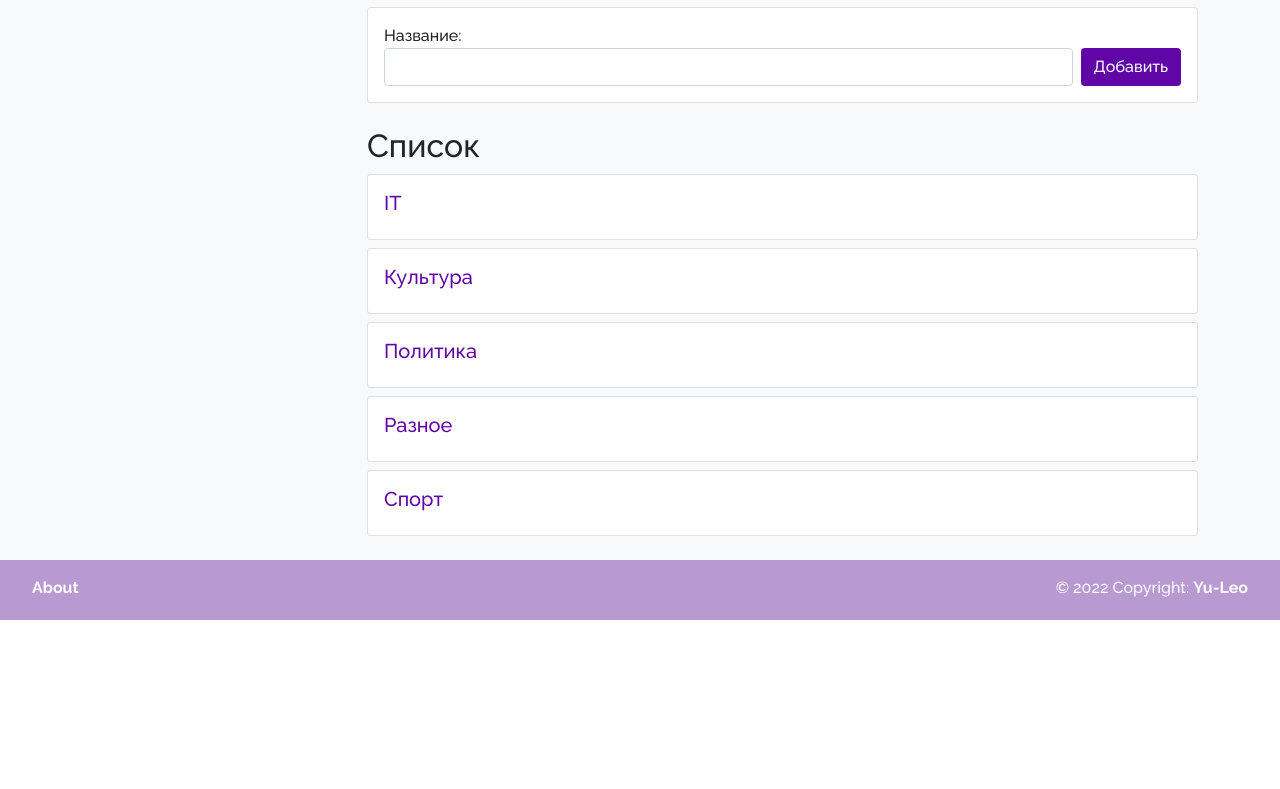
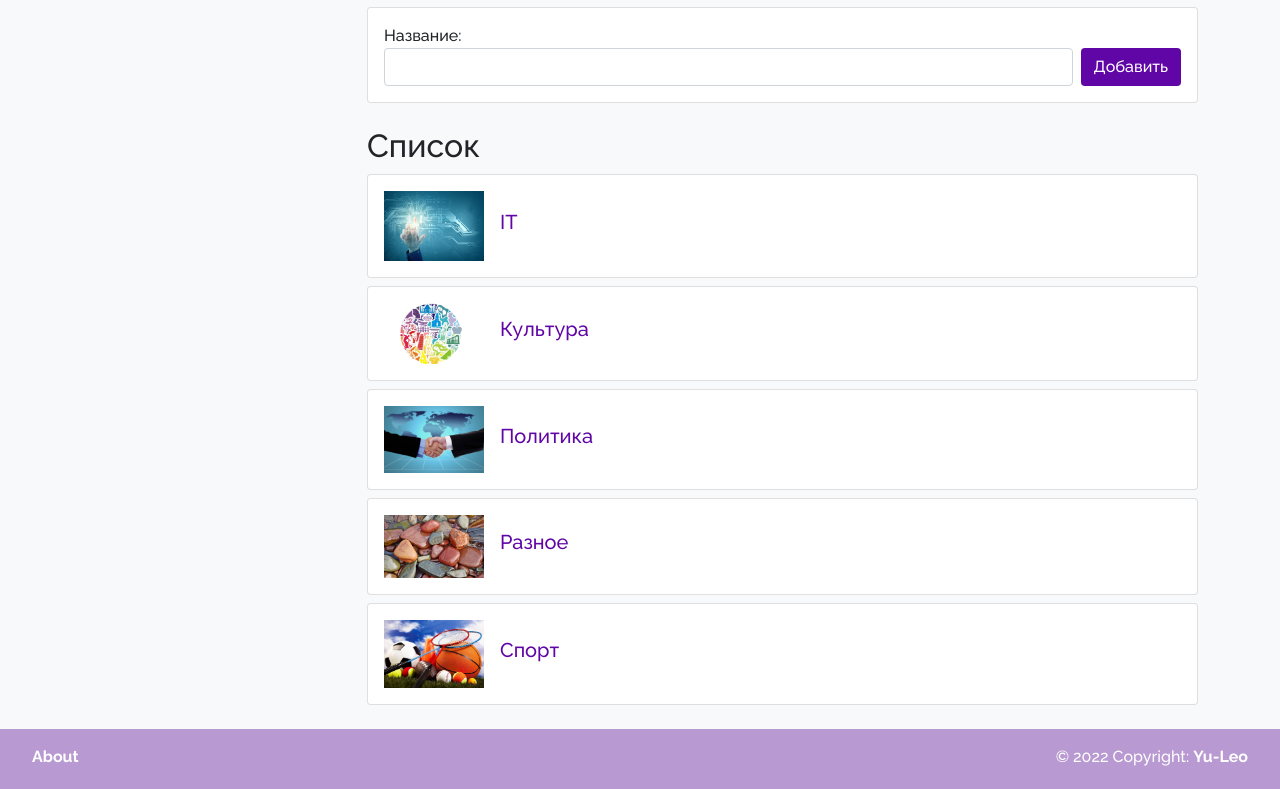
Before and after one commit to Yu-Leo/public-notes, a Django app: page /categories_list/ in a window 1280 px wide. Shown: the part 186-975 px from the top of the page. Before the commit the page ends 806 px from the top, so only its background shows below. Run offline with Django 3.2, Linux system fonts and the light colour scheme; data comes from the database, SQL or seed files in the repository; both versions use the stored data as it was after the commit; some libraries are stand-ins or nearby versions.

Commit message:
Add images to categories

```diff
--- a/publicnotes/wall/models.py
+++ b/publicnotes/wall/models.py
@@ -43,6 +43,7 @@ class Note(models.Model):
 
 class Category(models.Model):
     title = models.CharField(max_length=150, verbose_name='Название', unique=True)
+    preview = models.ImageField(upload_to='photos/%Y/%m/%d/', verbose_name='Превью', blank=True)
 
     def get_absolute_url(self):
         return reverse('category', kwargs={"pk": self.pk})
--- a/publicnotes/wall/templates/wall/categories_list.html
+++ b/publicnotes/wall/templates/wall/categories_list.html
@@ -38,16 +38,25 @@
     {% if page_obj %}
     <h2 class="mb-2">Список</h2>
     {% endif %}
+
     {% for item in page_obj %}
     <div class="card mb-2">
         <div class="card-body">
-            <h5><a href="{{ item.get_absolute_url }}"
-                   class="text-decoration-none text-purple stretched-link">{{ item.title }}</a></h5>
+            <div class="hstack gap-3">
+                <div>
+                    {% if item.preview %}
+                    <img src="{{ item.preview.url }}" alt="" width="100px">
+                    {% else%}
+                    {% endif %}
+                </div>
+                <div>
+                    <h5><a href="{{ item.get_absolute_url }}"
+                           class="text-decoration-none text-purple stretched-link">{{ item.title }}</a></h5>
+                </div>
+            </div>
         </div>
     </div>
     {% endfor %}
-
     {% include 'wall/inc/_pagination.html' %}
 </div>
-
 {% endblock %}
--- a/publicnotes/wall/templates/wall/category.html
+++ b/publicnotes/wall/templates/wall/category.html
@@ -1,6 +1,6 @@
 {% extends 'base.html' %}
 
-{% block title %}Категория: {{ title }}{% endblock %}
+{% block title %}Категория: {{ category.title }}{% endblock %}
 
 {% block sidebar %}{% endblock %}
 
@@ -11,9 +11,10 @@
         <h1>Категория: {{ title }}</h1>
     </div>
     <div>
-        <a href="{% url 'add_note' %}?category={{ title.pk }}" class="btn btn-outline-purple">Добавить заметку</a>
+        <a href="{% url 'add_note' %}?category={{ category.pk }}" class="btn btn-outline-purple">Добавить заметку</a>
     </div>
 </div>
+
 {% endblock %}
 
 
--- a/publicnotes/wall/views.py
+++ b/publicnotes/wall/views.py
@@ -30,7 +30,7 @@ class ViewCategory(ListView):
     def get_context_data(self, *, object_list=None, **kwargs):
         context = super(ViewCategory, self).get_context_data(**kwargs)
         try:
-            context['title'] = Category.objects.get(pk=self.kwargs['pk'])
+            context['category'] = Category.objects.get(pk=self.kwargs['pk'])
             return context
         except Category.DoesNotExist:
             raise Http404()
```
Also changed, not shown: publicnotes/db.sqlite3, publicnotes/media/photos/2022/05/26/it1.jpg (added), publicnotes/media/photos/2022/05/26/k1.jpg (added), publicnotes/media/photos/2022/05/26/p1.jpg (added), publicnotes/media/photos/2022/05/26/r.jpg (added), publicnotes/media/photos/2022/05/26/s1.jpg (added), publicnotes/wall/migrations/0006_auto_20220526_0729.py (added), publicnotes/wall/migrations/0007_remove_category_banner.py (added), publicnotes/wall/static/wall/img/default_preview.png (added).
